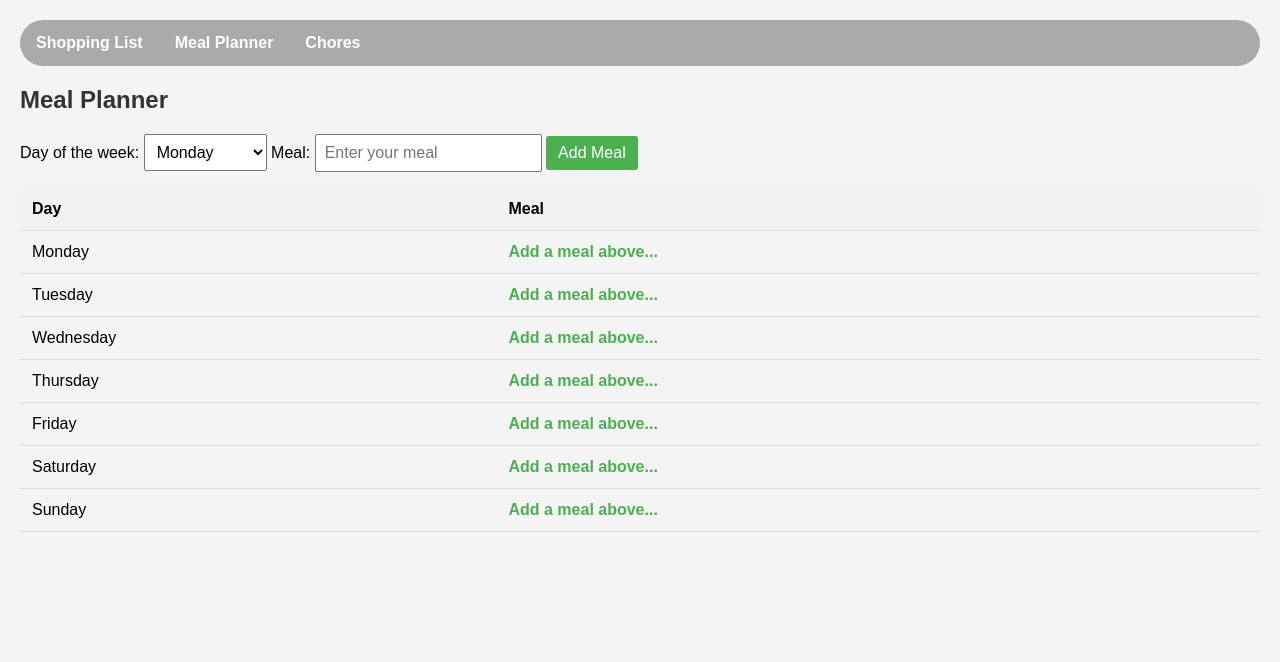
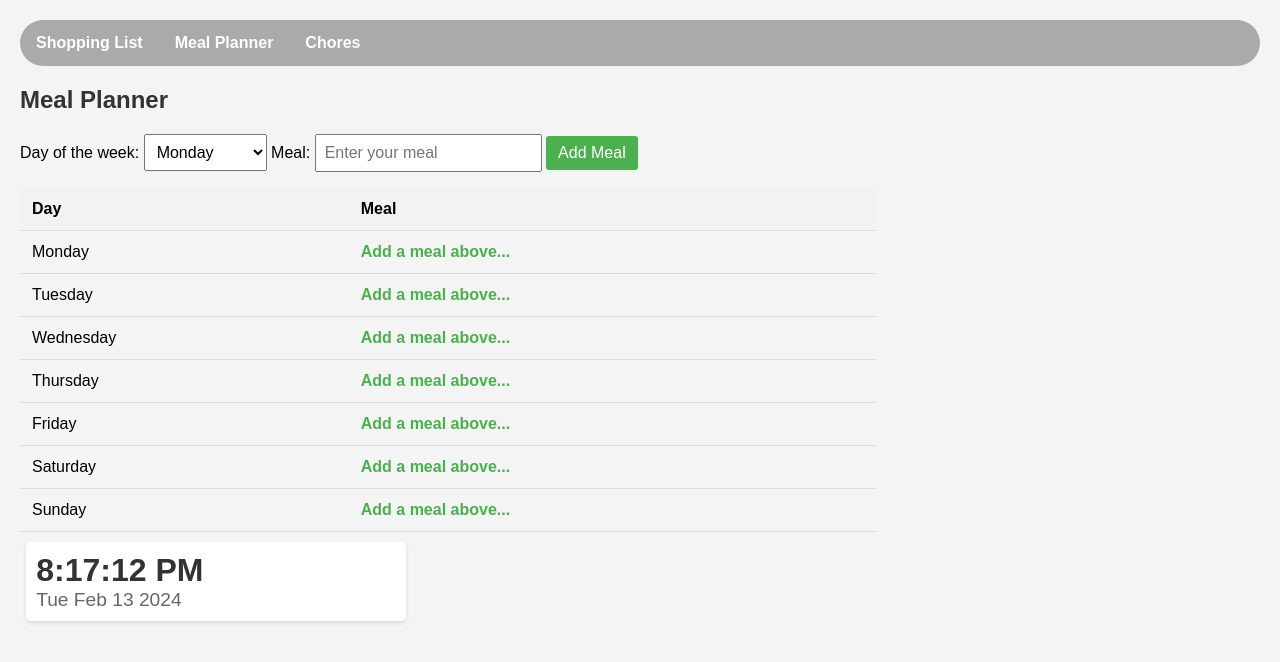
Before and after one commit to mooregt/HomeWebApp, a website: page Pages/mealplanner.html in a window 1280 px wide. Drawn offline with Linux system fonts and the light colour scheme; no server answers.

Commit message:
feat: Added clock widget

```diff
--- a/Pages/mealplanner.html
+++ b/Pages/mealplanner.html
@@ -6,9 +6,7 @@
     <title>Meal Planner</title>
     <link rel="stylesheet" href="../Styles/index.css">
     <link rel="stylesheet" href="../Styles/mealplan.css">
-    <script src="../Scripts/mealplan.service.js"></script>
-    <script src="../Scripts/server.repository.js"></script>
-    <script src="../Scripts/cache.repository.js"></script>
+    <link rel="stylesheet" href="../Styles/common.css">
 </head>
 <body>
 
@@ -41,6 +39,7 @@
         <!-- Meal plan will be displayed here -->
     </ul>
 
+    <div id="itemList">
       <table id="mealPlanTable">
           <thead>
             <tr>
@@ -79,5 +78,17 @@
             </tr>
           </tbody>
         </table>
+      </div>
+
+      <div id="clock">
+        <span id="time"></span>
+        <br>
+        <span id="date"></span>
+    </div>
+
+    <script src="../Scripts/mealplan.service.js"></script>
+    <script src="../Scripts/common.components.js"></script>
+    <script src="../Scripts/server.repository.js"></script>
+    <script src="../Scripts/cache.repository.js"></script>
 </body>
 </html>
--- a/Scripts/common.components.js
+++ b/Scripts/common.components.js
@@ -39,3 +39,24 @@ function createLabel(labelText) {
   label.id = labelText;
   return label;
 }
+
+function updateClock() {
+  var now = new Date();
+  var hours = now.getHours();
+  var minutes = now.getMinutes();
+  var seconds = now.getSeconds();
+  var ampm = hours >= 12 ? 'PM' : 'AM';
+
+  hours = hours % 12;
+  hours = hours ? hours : 12; // the hour '0' should be '12'
+  minutes = minutes < 10 ? '0' + minutes : minutes;
+  seconds = seconds < 10 ? '0' + seconds : seconds;
+
+  var timeString = hours + ':' + minutes + ':' + seconds + ' ' + ampm;
+  var dateString = now.toDateString();
+
+  document.getElementById('time').innerHTML = timeString;
+  document.getElementById('date').innerHTML = dateString;
+}
+
+updateClock();
--- /dev/null
+++ b/Styles/common.css
@@ -0,0 +1,46 @@
+#clock {
+  background-color: #fff;
+  padding: 10px;
+  margin-bottom: 5px;
+  border-radius: 5px;
+  box-shadow: 0 2px 4px rgba(0, 0, 0, 0.1);
+}
+
+#time {
+  font-size: 2em;
+  font-weight: bold;
+  color: #333; /* Match the heading color */
+}
+
+#date {
+  font-size: 1.2em;
+  color: #666; /* You can adjust the color based on your preference */
+}
+
+/* Media query for landscape mode */
+@media screen and (min-width: 768px) {
+  #itemList {
+    width: 69%; /* Adjust the width based on your preference */
+    float: left;
+  }
+
+  #clock {
+    width: 29%; /* Adjust the width based on your preference */
+    float: left;
+    margin-left: 0.5%;
+  }
+}
+
+/* Media query for vertical display */
+@media screen and (max-width: 767px) {
+  #itemList,
+  #clock {
+    width: 100%;
+    float: none;
+  }
+
+  #clock {
+    order: 2; /* Change the order of the clock to appear at the bottom */
+    margin-top: 20px;
+  }
+}
```
Also changed, not shown: Pages/chores.html (+11 -4 lines), index.html (+12 -4 lines). Lines whose indentation alone changed are shown as unchanged.
